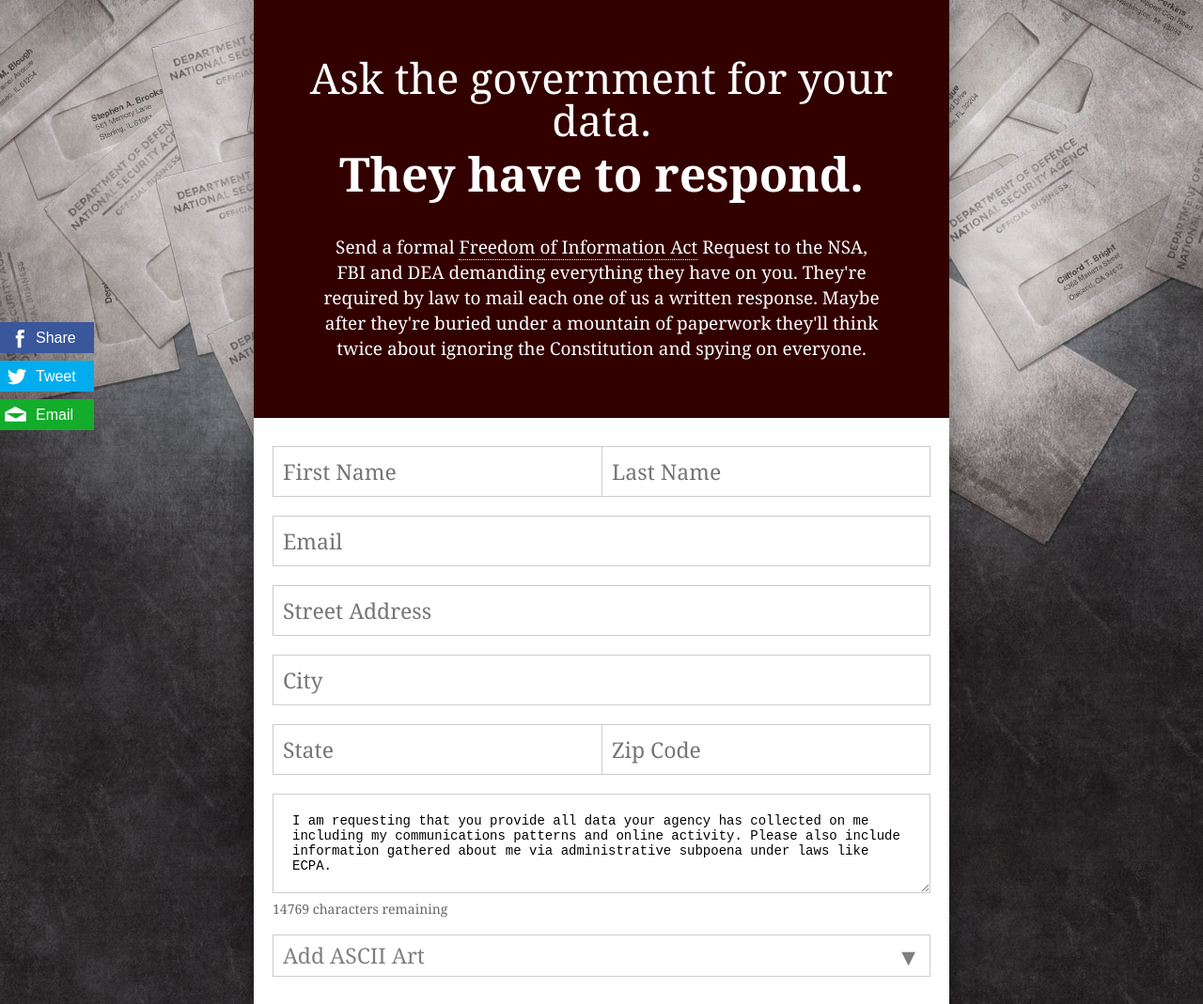
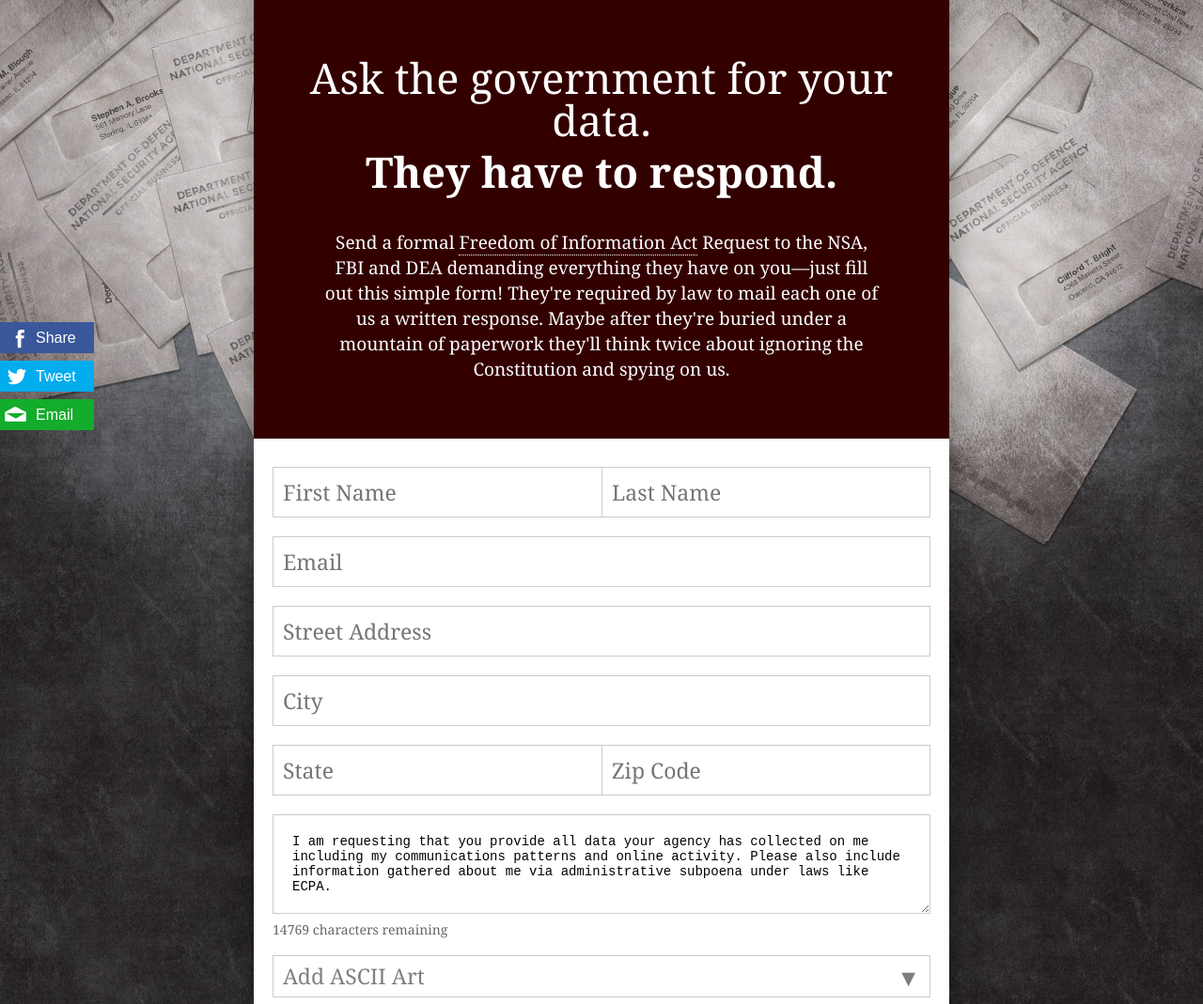
Before and after one commit to fightforthefuture/askthensa-www, a website: page index.html in a window 1280 px wide. Shown: the top 1069 px of the page at 94% size. Drawn offline with Linux system fonts and the light colour scheme.

Commit message:
text tweaks

```diff
--- a/css/askthensa.css
+++ b/css/askthensa.css
@@ -42,7 +42,7 @@
 }
 h2 {
 	text-align: center;
-	font-size: 50px;
+	font-size: 45px;
 	font-weight: bold;
 }
 .cta {
--- a/index.html
+++ b/index.html
@@ -59,10 +59,11 @@
             Send a formal
             <a href="http://www.foia.gov/about.html" target="_blank">Freedom of Information Act</a>
             Request to the NSA,
-            FBI and DEA demanding everything they have on you.
+            FBI and DEA demanding everything they have on you&mdash;just fill
+            out this simple form!
             They're required by law to mail each one of us a written response.
             Maybe after they're buried under a mountain of paperwork they'll
-            think twice about ignoring the Constitution and spying on everyone.
+            think twice about ignoring the Constitution and spying on us.
         </p>
     </div>
     <div class="form">
```
